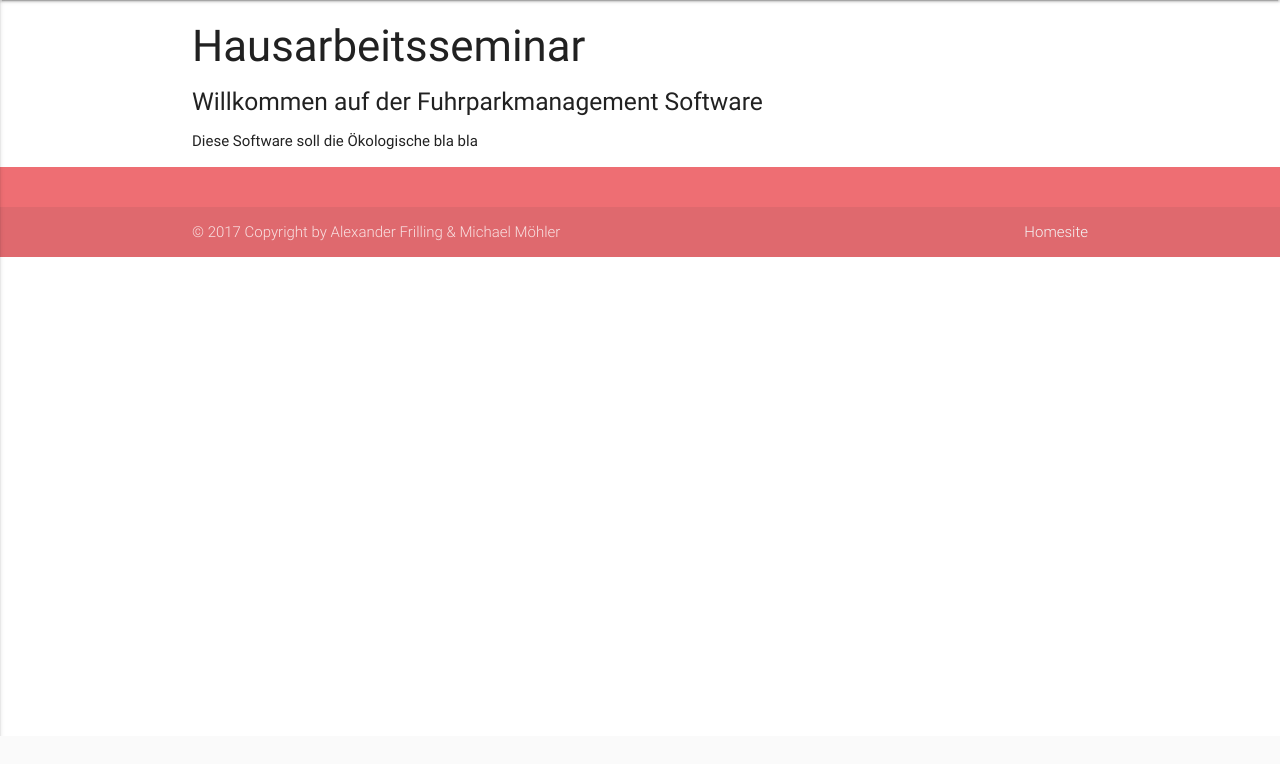
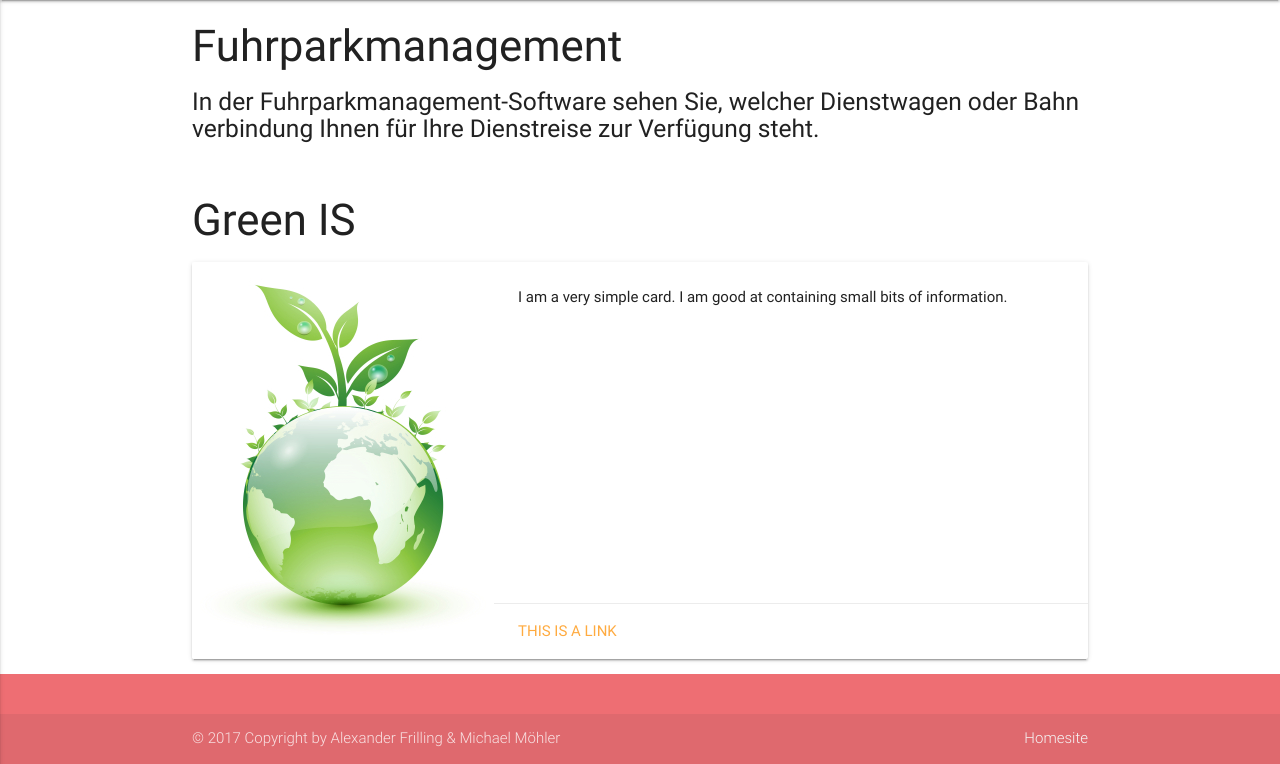
Before and after one commit to flidde/Fuhrparkmanagement, a PHP site: page / in a window 1280 px wide. Shown: the part 64-828 px from the top of the page. Before the commit the page ends 800 px from the top, so only its background shows below. Run offline with PHP 8.4, Linux system fonts and the light colour scheme.

Commit message:
New index page with Image and information text

```diff
--- a/getOptimalFor.php
+++ b/getOptimalFor.php
@@ -1,10 +1,4 @@
 <?php
-/**
- * Created by PhpStorm.
- * User: Alex
- * Date: 10.10.2017
- * Time: 14:42
- */
 
 /**Leitet die Anfragen weiter an die API.php // Wayback gibt an, ob der Rückweg mit einbezogen werden soll*/
 $wayback = isset($_GET["wayback"]);
--- a/index.php
+++ b/index.php
@@ -2,7 +2,7 @@
 <html lang="en">
 <head>
 	<meta charset="UTF-8">
-	<title>Fuhrpark</title>
+	<title>Fuhrparkmanagement</title>
 
 	<meta name="viewport" content="width=device-width, initial-scale=1.0">
 
@@ -11,10 +11,28 @@
 <body>
 <?php include "fragments/navbar.html"; ?>
 	<div class="container">
-		<h3>Hausarbeitsseminar</h3>
-		<h5>Willkommen auf der Fuhrparkmanagement Software</h5>
-		<p>Diese Software soll die Ökologische bla bla</p>
+		<h3>Fuhrparkmanagement</h3>
+		<h5>In der Fuhrparkmanagement-Software sehen Sie, welcher Dienstwagen oder Bahnverbindung Ihnen für Ihre Dienstreise zur Verfügung steht. </h5>
 	</div>
+    <br>
+<div class="container">
+<div class="col s12 m7">
+    <h3 class="header">Green IS</h3>
+    <div class="card horizontal">
+        <div class="card-image">
+            <img src="img/greenIS.jpg">
+        </div>
+        <div class="card-stacked">
+            <div class="card-content">
+                <p>I am a very simple card. I am good at containing small bits of information.</p>
+            </div>
+            <div class="card-action">
+                <a href="#">This is a link</a>
+            </div>
+        </div>
+    </div>
+</div>
+</div>
 <?php include "fragments/footer.html"; ?>
 </body>
 </html>
```
Also changed, not shown: img/greenIS.jpg (added).
